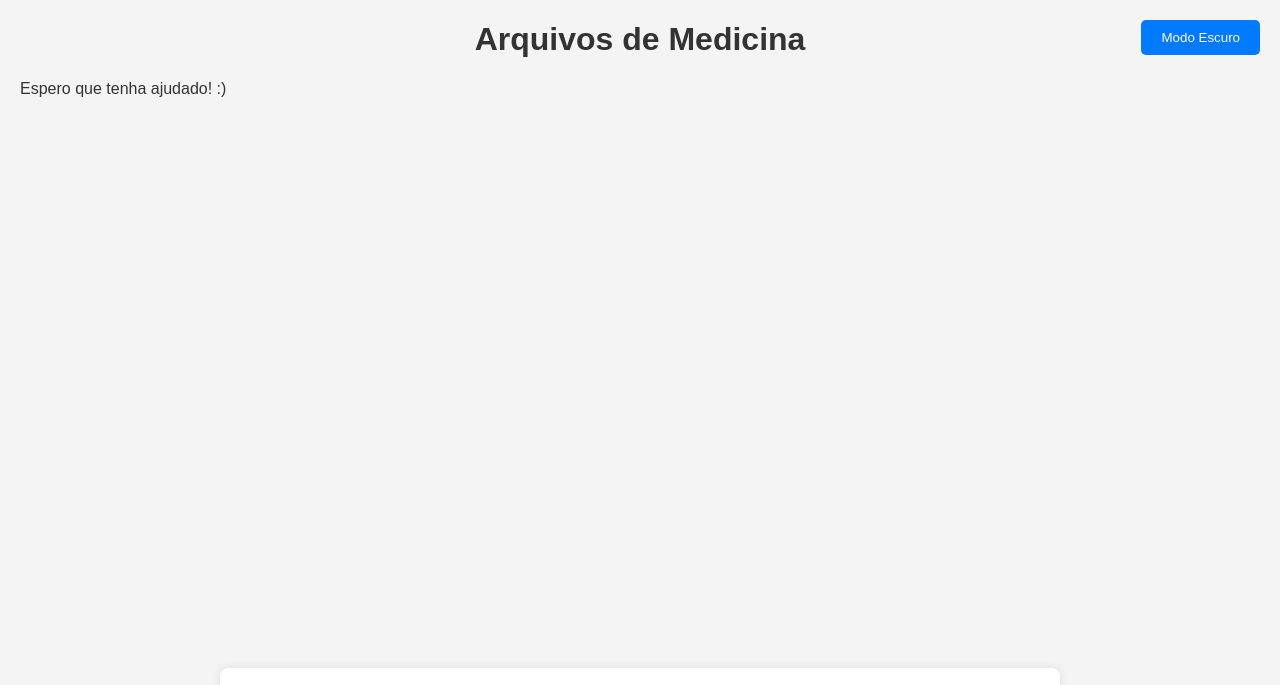
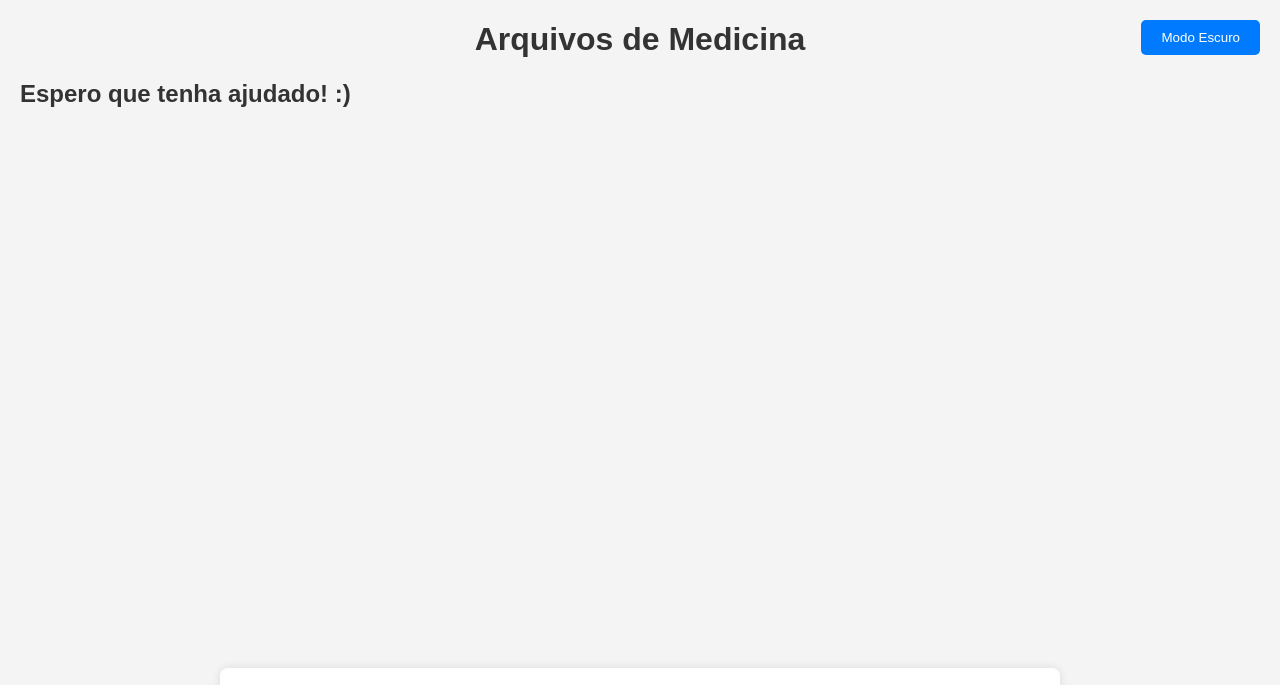
Before and after one commit to GabrielVictorLA/Estudos, a plain HTML site: page index.html in a window 1280 px wide. Shown: the top 685 px of the page. Drawn offline with Linux system fonts and the light colour scheme; no server answers.

Commit message:
Update index.html
Signed-off-by: Gabriel Victor <39739973+GabrielVictorLA@users.noreply.github.com>

```diff
--- a/index.html
+++ b/index.html
@@ -141,6 +141,6 @@
     </script>
 </body>
 <body>
-    Espero que tenha ajudado! :)
+    <h2>Espero que tenha ajudado! :)</h2>
 </body>
 </html>
```
